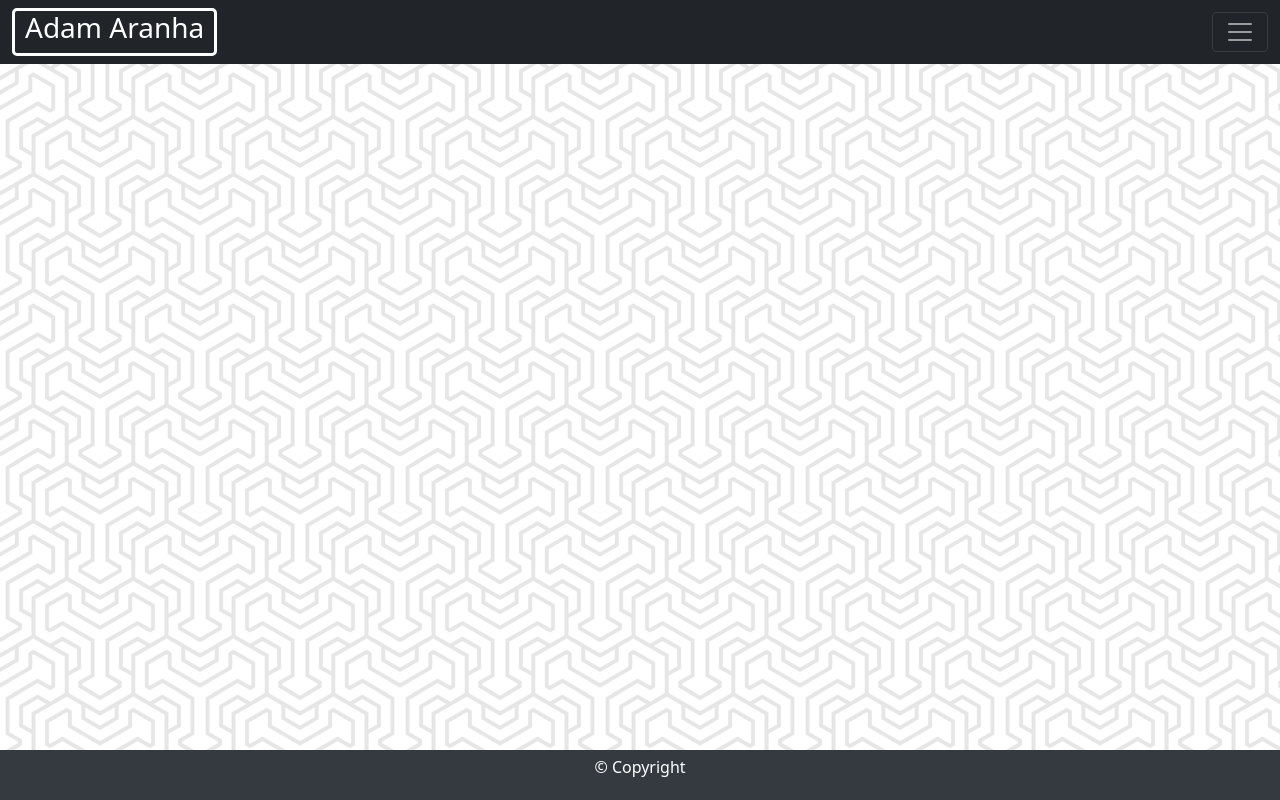
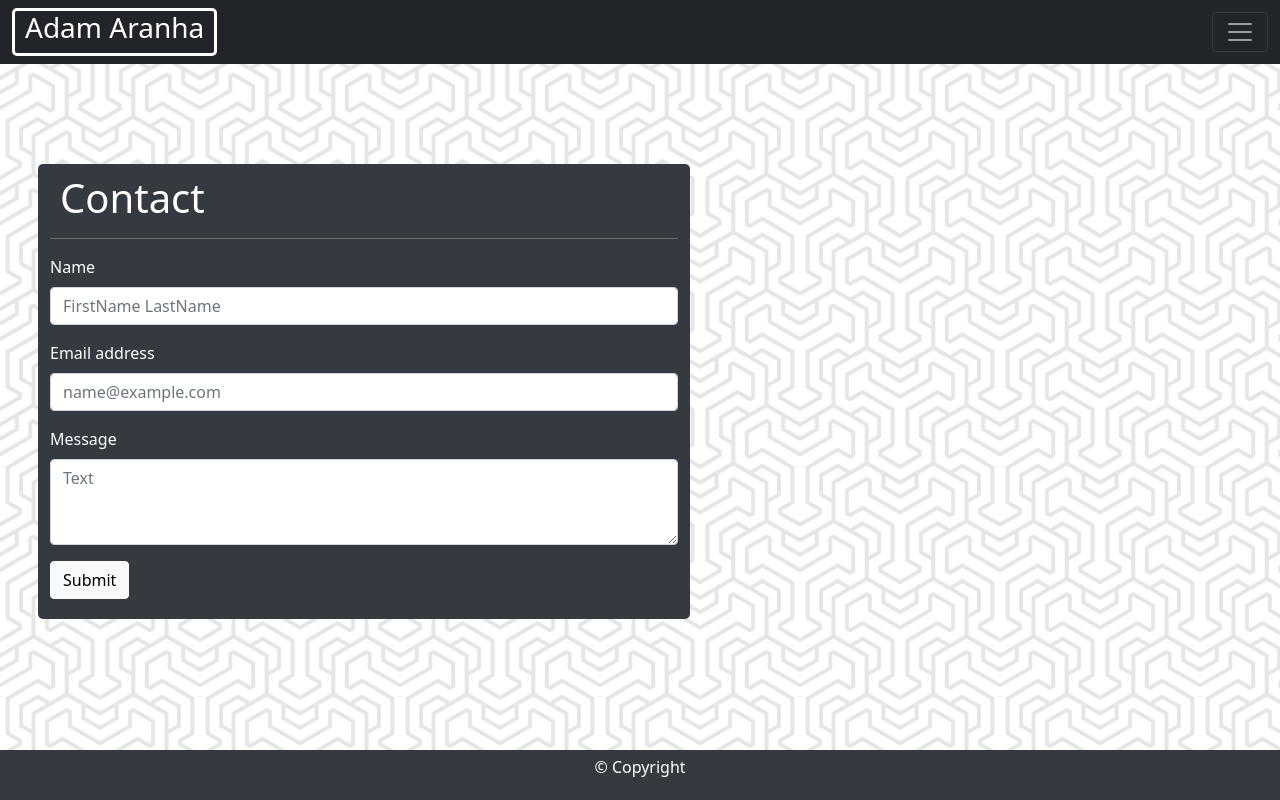
Before and after one commit to AdamAranha/homework2, a plain HTML site: page contact.html in a window 1280 px wide. Drawn offline with nearby package versions, Linux system fonts and the light colour scheme.

Commit message:
portfolio and contact pages completed

```diff
--- a/contact.html
+++ b/contact.html
@@ -37,6 +37,34 @@
 
     </header>
 
+
+    <section style="margin-bottom: 50px;">
+        <div class="row">
+            <div class="col-10 col-md-6 col-lg-6" id="about-me">
+                <h1>Contact</h1>
+                <hr>
+
+                <div class="mb-3">
+                    <label for="nameFormControlInput1" class="form-label">Name</label>
+                    <input type="smae" class="form-control" id="exampleFormControlInput1" placeholder="FirstName LastName">
+                </div>
+
+                <div class="mb-3">
+                    <label for="exampleFormControlInput1" class="form-label">Email address</label>
+                    <input type="email" class="form-control" id="exampleFormControlInput2" placeholder="name@example.com">
+                </div>
+
+                <div class="mb-3">
+                    <label for="exampleFormControlTextarea1" class="form-label">Message</label>
+                    <textarea class="form-control" id="exampleFormControlTextarea1" rows="3" placeholder="Text"></textarea>
+                  </div>
+
+                  <button type="button" class="btn btn-light" style="margin-bottom:20px;">Submit</button>
+                  <br>
+            </div>
+        </div>
+    </section>
+
     <footer>
         <p>&#169; Copyright<br>
     </footer>
--- a/style.css
+++ b/style.css
@@ -2,6 +2,7 @@
 body {
     background-image: url("1018.png");
     background-color: teal;
+    color: white;
 }
 
 .rounded{
@@ -35,3 +36,14 @@ bottom: 0px;
     margin-right: 20px;
     margin-bottom: 15px;
 }
+
+#about-me {
+    background-color:#343a40;
+    border-radius:5px;
+    margin: 100px 50px 0px 50px;
+}
+
+h1 {
+    margin-top: 10px;
+    margin-left: 10px;
+}
```
Also changed, not shown: index.html (+5 -5 lines), portfolio.html (+43 -1 lines).
